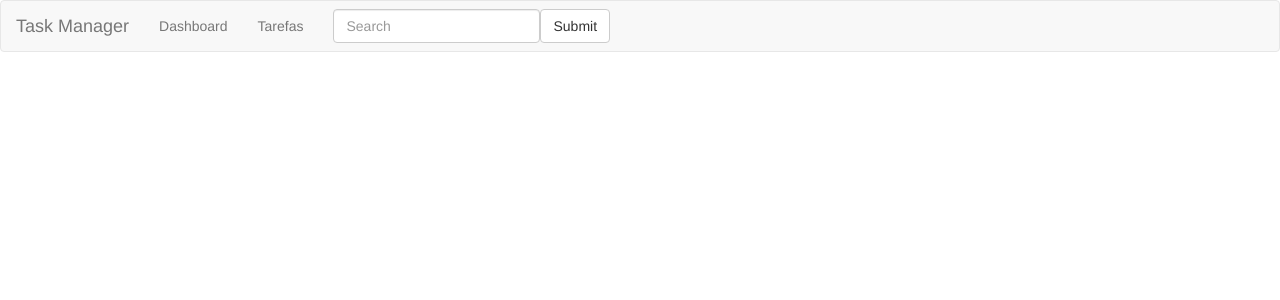
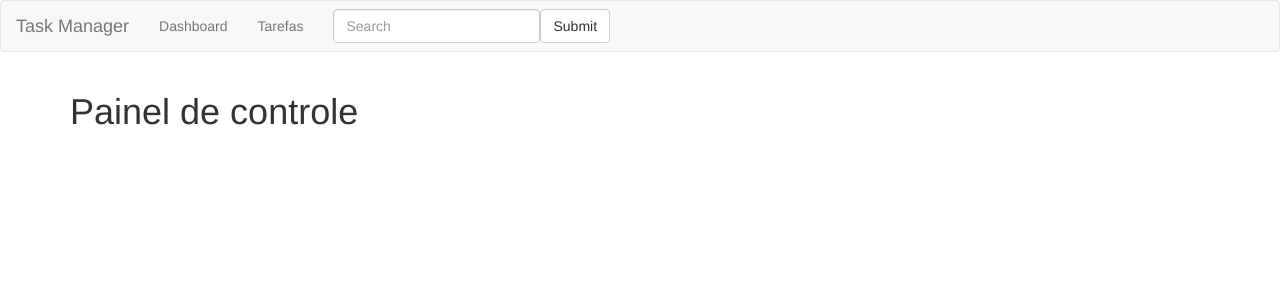
Before and after one commit to RicardoBap/angular-delivery-task, an Angular app: page /dashboard in a window 1280 px wide. Before the commit this address led to /. Shown: the top 300 px of the page. Built offline with nearby package versions, Linux system fonts and the light colour scheme.

Commit message:
Adding dashboard component

```diff
--- a/src/app/app.module.ts
+++ b/src/app/app.module.ts
@@ -7,16 +7,20 @@ import { AppRoutingModule } from './app-routing.module';
 import { AppComponent } from './app.component';
 
 import { NavbarComponent } from './navbar/navbar.component';
+import { DasboardComponent } from './dashboard/dashboard.component';
 import { TasksComponent } from './tasks/tasks.component';
 import { TaskDetailComponent } from './tasks/task-detail/task-detail.component';
 
 const ROUTES = RouterModule.forRoot([
+  { path: '', redirectTo: '/dashboard', pathMatch: 'full' },
+  { path: 'dashboard', component: DasboardComponent},
   { path: 'tasks', component: TasksComponent }
 ])
 
 @NgModule({
   declarations: [
     AppComponent,
+    DasboardComponent,
     NavbarComponent,
     TasksComponent,
     TaskDetailComponent
--- /dev/null
+++ b/src/app/dashboard/dashboard.component.html
@@ -0,0 +1 @@
+<h1>Painel de controle</h1>
--- a/src/app/navbar/navbar.component.html
+++ b/src/app/navbar/navbar.component.html
@@ -14,7 +14,7 @@
     <!-- Collect the nav links, forms, and other content for toggling -->
     <div class="collapse navbar-collapse" id="bs-example-navbar-collapse-1" >
       <ul class="nav navbar-nav">
-        <li><a href="#">Dashboard</a></li>
+        <li><a routerLink="/dashboard">Dashboard</a></li>
         <li><a routerLink="/tasks">Tarefas</a></li>
       </ul>
 
```
Also changed, not shown: src/app/dashboard/dashboard.component.ts (added, +9 -0 lines).
